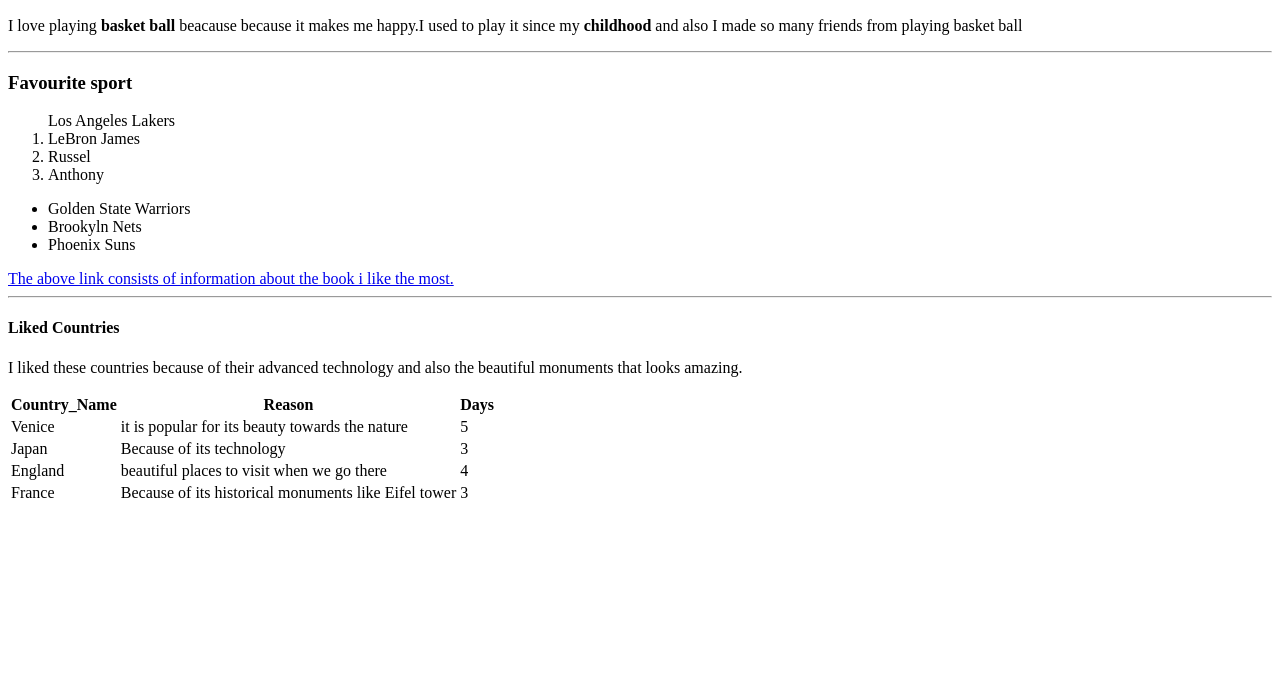
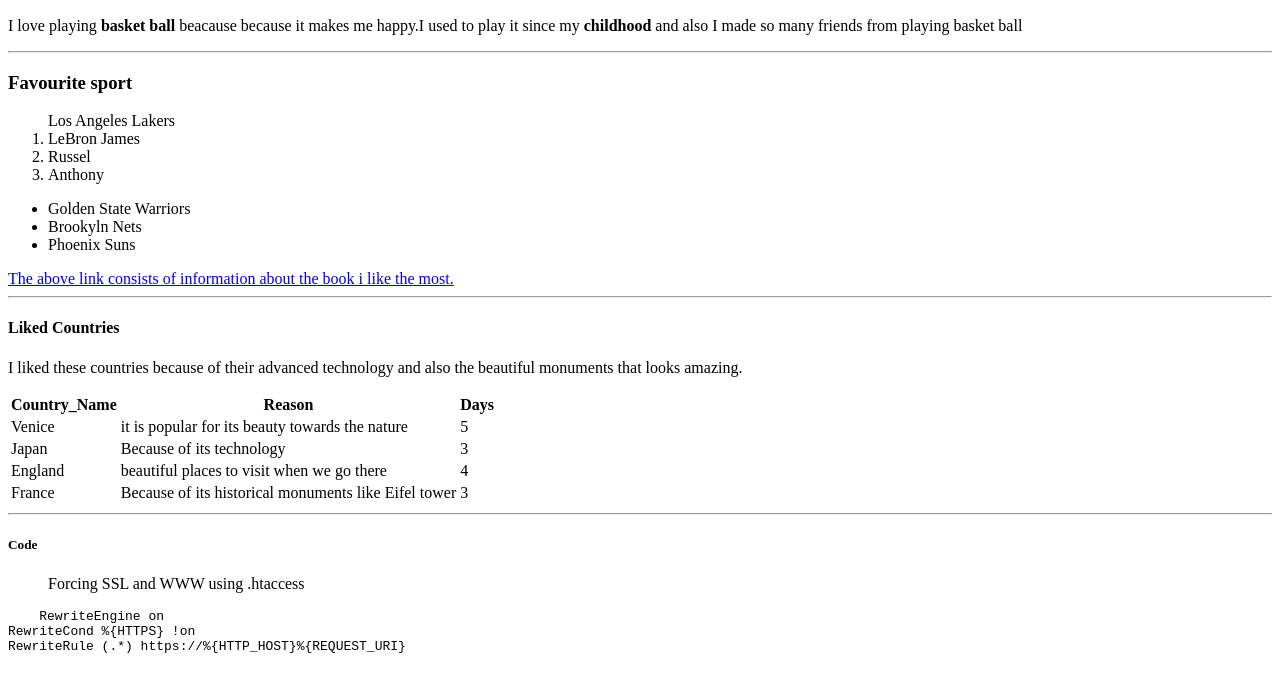
Before and after one commit to 44-563-Web-Apps-S23/44563-webapps-assignment-3-kallapavankumarreddy, a plain HTML site: page index.html in a window 1280 px wide. Shown: the part 110-800 px from the top of the page. Drawn offline with Linux system fonts and the light colour scheme.

Commit message:
Update index.html

```diff
--- a/index.html
+++ b/index.html
@@ -59,5 +59,14 @@
         <td>3</td>
     </tr>
 </table>
+<hr>
+<h5>Code</h5>
+<blockquote>Forcing SSL and WWW using .htaccess</blockquote>
+<a href="https://stackoverflow.com/questions/24711083/forcing-ssl-and-www-using-htaccesscr"></a>
+<pre>
+    RewriteEngine on
+RewriteCond %{HTTPS} !on
+RewriteRule (.*) https://%{HTTP_HOST}%{REQUEST_URI}
+</pre>
 </body>
 </html>
```
